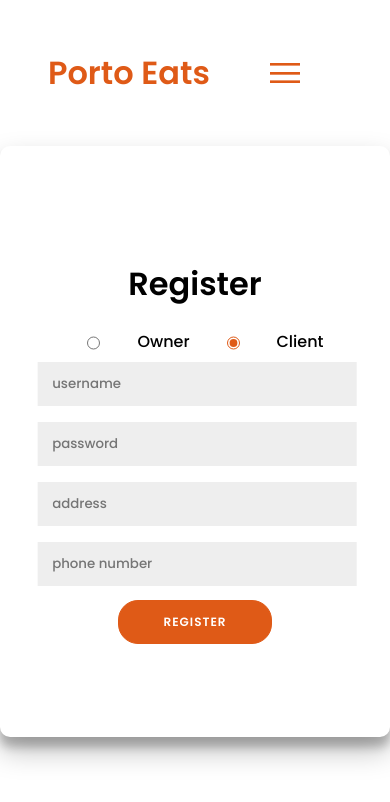
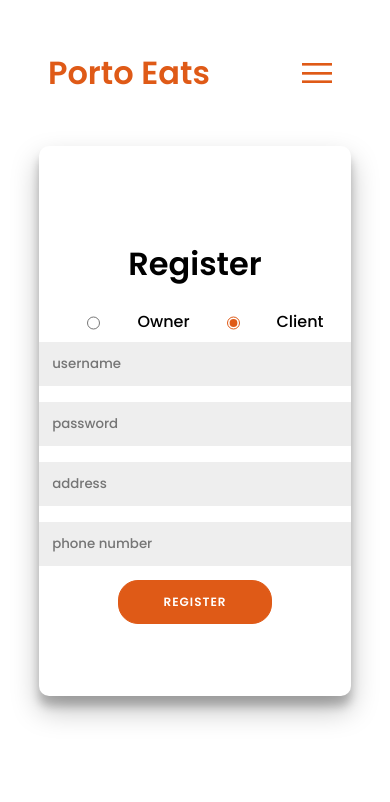
Before and after one commit to ruibrogandrade/projectLTW, a PHP site: page /register.php in a window 390 px wide; the page is wider, and only the part inside the window is pictured. Shown: the top 802 px of that part. Run offline with PHP 8.4, Linux system fonts and the light colour scheme.

Commit message:
Profile and login/register iphone

```diff
--- a/CSS/style_all.css
+++ b/CSS/style_all.css
@@ -4,6 +4,13 @@
     font-family: 'Poppins', sans-serif;
 }
 
+.wrapper{
+    overflow-x: hidden;
+    position: relative;
+    padding: 0;
+    margin: 0;
+    border: 0;
+}
 
 .mainpage {
     overflow-x: hidden;
@@ -12,14 +19,6 @@
     border: 0;
 }
 
-.wrapper{
-    overflow-x: hidden;
-    position: relative;
-    padding: 0;
-    margin: 0;
-    border: 0;
-    top: 3em;
-}
 
 body {
     height: 100%;
@@ -134,4 +133,9 @@ a{
         font-size: 2em;
         font-weight: 600;
     }
+    .toggle{
+        margin-right: 2em;
+    }
+
+
 }
--- a/CSS/style_profile.css
+++ b/CSS/style_profile.css
@@ -8,7 +8,6 @@ header h1 a {
 	justify-content: center;
 
 	flex-direction: column;
-	height: 70vh;
 
     margin: auto;
 	background-color: #fff;
@@ -18,8 +17,9 @@ header h1 a {
 	position: relative;
 	overflow: hidden;
 	width: 500px;
-	max-width: 100%;
-	min-height: 480px;
+	height: 550px;
+	max-width: 80%;
+	margin-bottom: 4em;
 }
 
 .ProfilePage form{
@@ -47,6 +47,8 @@ header h1 a {
 	transition: transform 80ms ease-in;
     margin-top: 0.5em;
     cursor: pointer;
+
+	-webkit-appearance: none;
 }
 
 input[type="submit"][value="Log out"]:active {
--- a/edit_profile.php
+++ b/edit_profile.php
@@ -5,8 +5,10 @@
     <title>Edit Profile Page</title>
     <link rel="stylesheet" href="CSS/style_all.css">
     <link rel="stylesheet" href="CSS/style_profile.css">
+    <meta name="viewport" content="width=device-width, initial-scale=1.0">
 </head>
 <body class="mainpage">
+<div class="wrapper">
 <header>
         <h1><a href="/">Porto Eats</a></h1>
 
@@ -68,6 +70,7 @@
 
     </div>
 </body>
+</div>
 </html>
 
 <script src="javascript/slidebar.js"></script>
--- a/index.php
+++ b/index.php
@@ -6,6 +6,7 @@
     <title>Porto Eats</title>
     <link rel="stylesheet" href="CSS/style_all.css">
     <link rel="stylesheet" href="CSS/style_index.css">
+    <meta name="viewport" content="width=device-width, initial-scale=1.0">
 </head>
 
 <body class="mainpage">
--- a/login.php
+++ b/login.php
@@ -5,8 +5,10 @@
     <title>Login Page</title>
     <link rel="stylesheet" href="CSS/style_all.css">
     <link rel="stylesheet" href="CSS/style_profile.css">
+    <meta name="viewport" content="width=device-width, initial-scale=1.0">
 </head>
 <body class="mainpage">
+    <div class="wrapper">
     <header>
         <h1><a href="/">Porto Eats</a></h1>
 
@@ -55,6 +57,8 @@
           </form>
 
       </div>
+
+      </div>
 </body>
 </html>
 
--- a/profile.php
+++ b/profile.php
@@ -5,9 +5,12 @@
     <title>Profile Page</title>
     <link rel="stylesheet" href="CSS/style_all.css">
     <link rel="stylesheet" href="CSS/style_profile.css">
+    <meta name="viewport" content="width=device-width, initial-scale=1.0">
 </head>
 
 <body class="mainpage">
+    <div class="wrapper">
+
     <div class="sidebar"></div>
     <header>
         <h1><a href="/">Porto Eats</a></h1>
@@ -64,6 +67,8 @@
 
     </div>
 
+    </div>
+
 
 </body>
 </html>
--- a/register.php
+++ b/register.php
@@ -5,8 +5,10 @@
     <title>Register Page</title>
     <link rel="stylesheet" href="CSS/style_all.css">
     <link rel="stylesheet" href="CSS/style_profile.css">
+    <meta name="viewport" content="width=device-width, initial-scale=1.0">
 </head>
 <body class="mainpage">
+<div class="wrapper">
 <header>
         <h1><a href="/">Porto Eats</a></h1>
 
@@ -60,7 +62,9 @@
 
         </form>
     </div>
+  </div>
   </body>
-</html>
+
+  </html>
 
 <script src="javascript/slidebar.js"></script>
```
